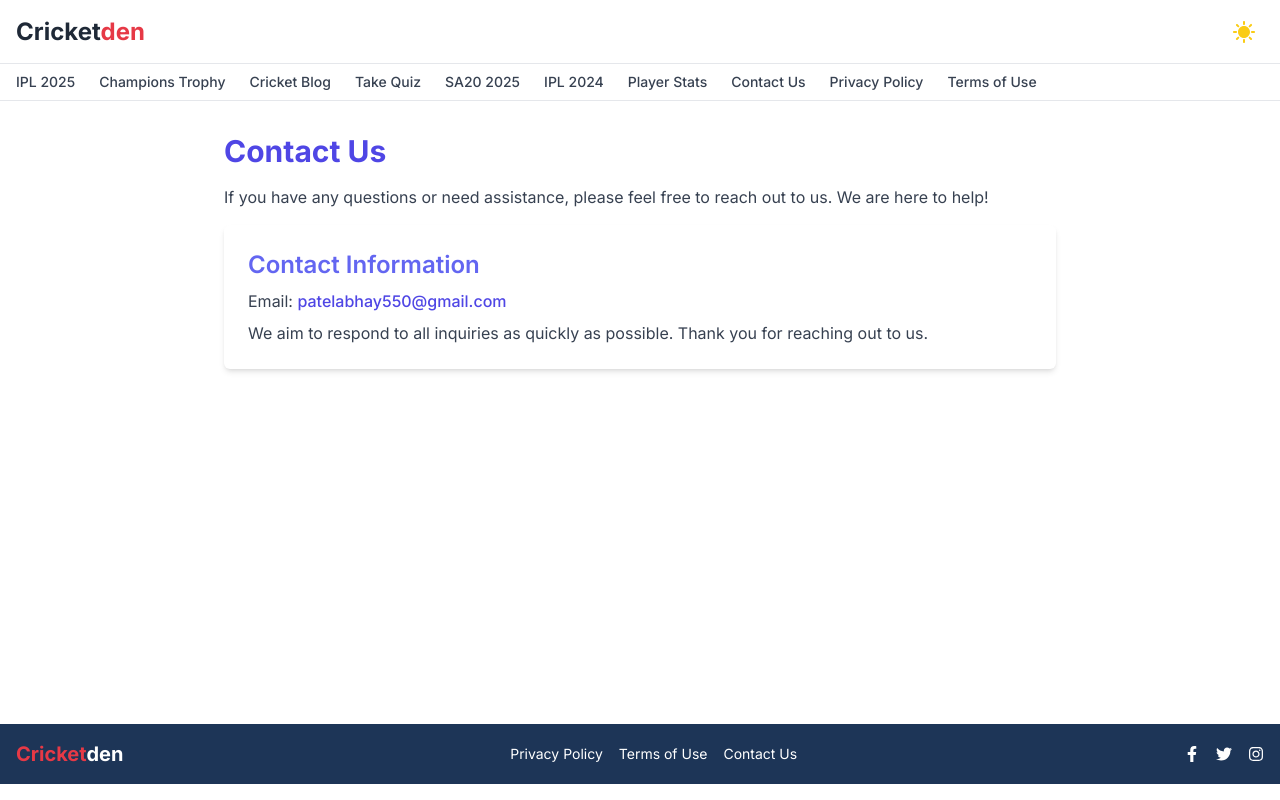
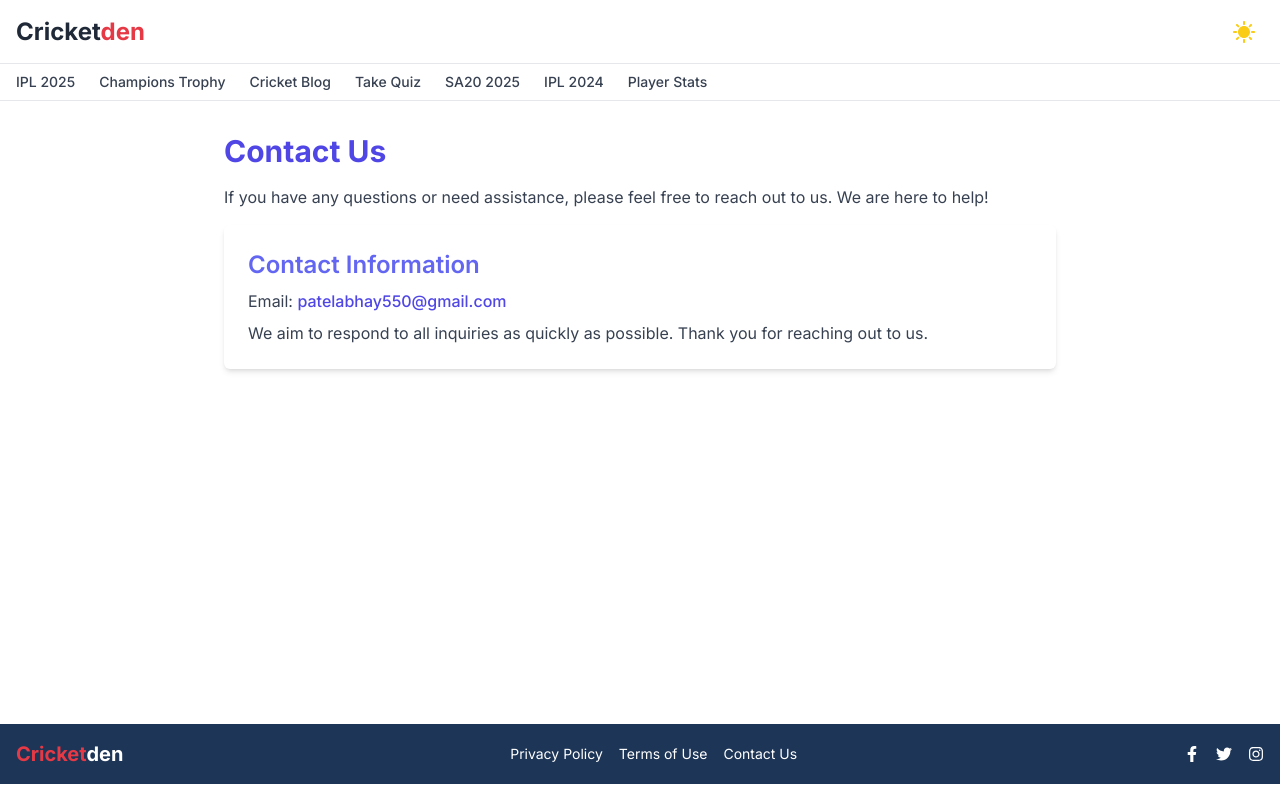
Before and after one commit to PatelAbhay550/cricketden, a Next.js app: page /ContactUs in a window 1280 px wide. Built offline with nearby package versions, Linux system fonts and the light colour scheme.

Commit message:
Update MenuHome.jsx

```diff
--- a/components/MenuHome.jsx
+++ b/components/MenuHome.jsx
@@ -2,16 +2,13 @@ import React from "react";
 import Link from "next/link";
 
 const menuItems = [
-  { name: "IPL 2025", link: "/ipl-2025/matches" },
+  { name: "IPL 2025", link: "/ipl2025/matches" },
   { name: "Champions Trophy", link: "/champions-trophy-2025" },
   { name: "Cricket Blog", link: "/Blogs" },
   { name: "Take Quiz", link: "/quiz" },
   { name: "SA20 2025", link: "/sa20-2025" },
   { name: "IPL 2024", link: "/ipl-2024" },
-  { name: "Player Stats", link: "/players" },
-  { name: "Contact Us", link: "/ContactUs" },
-  { name: "Privacy Policy", link: "/privacy" },
-  { name: "Terms of Use", link: "/terms" },
+  { name: "Player Stats", link: "/players" }
 ];
 
 const MenuHome = () => {
```
